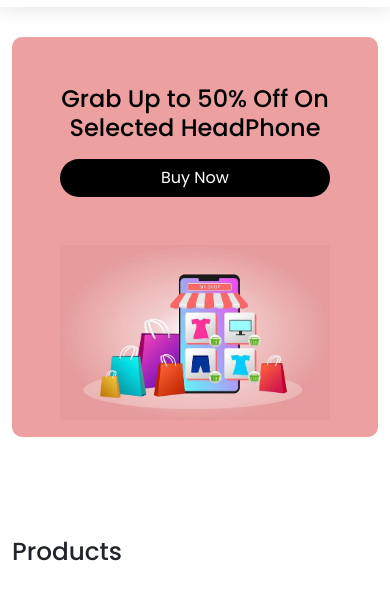
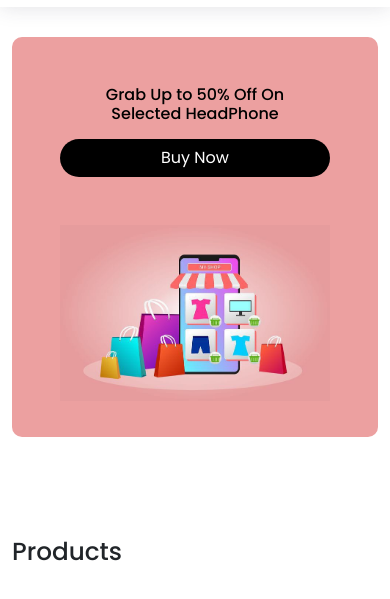
Before and after one commit to hageratia/e-commerce-js, a plain HTML site: page index.html in a window 390 px wide. Shown: the part 83-682 px from the top of the page. Drawn offline with nearby package versions, Linux system fonts and the light colour scheme; no server answers.

Commit message:
second commit

```diff
--- a/css/style.css
+++ b/css/style.css
@@ -107,9 +107,9 @@ header {
     margin-top: 120px;
 }
 
-@media (max-width: 768px) {
+@media (max-width: 1072px) {
     header h1 {
-        font-size: 1.5rem;
+        font-size: 1rem;
     }
 
     header .btn {
```
